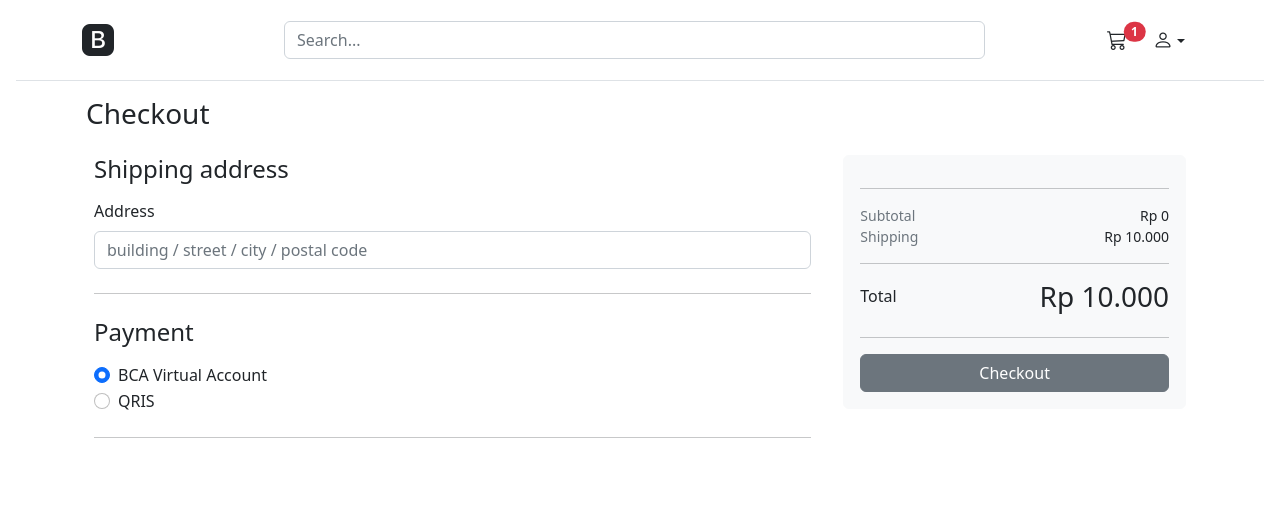
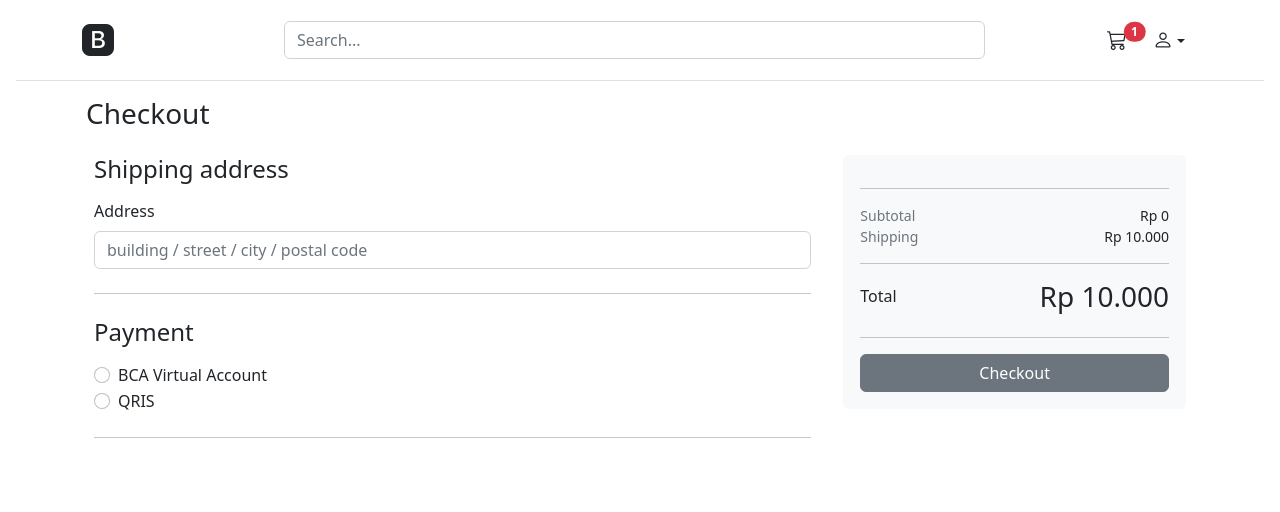
Before and after one commit to mailliw17/angular-e-commz, an Angular app: page /checkout in a window 1280 px wide. Shown: the top 512 px of the page. Built offline with nearby package versions, Linux system fonts and the light colour scheme.

Commit message:
Update Cart & Checkout

```diff
--- a/src/app/app.module.ts
+++ b/src/app/app.module.ts
@@ -1,6 +1,6 @@
 import { BrowserModule } from '@angular/platform-browser';
 import { NgModule } from '@angular/core';
-import { FormsModule } from '@angular/forms';
+import { FormsModule, ReactiveFormsModule } from '@angular/forms';
 
 import { AppRoutingModule } from './app-routing.module';
 import { AppComponent } from './app.component';
@@ -55,7 +55,8 @@ import { CurrencyPipe } from './pipes/currency.pipe';
   imports: [
     BrowserModule,
     AppRoutingModule,
-    FormsModule
+    FormsModule,
+    ReactiveFormsModule,
   ],
   providers: [],
   bootstrap: [AppComponent]
--- a/src/app/pages/buyer/b-cart-page/b-cart-page.component.ts
+++ b/src/app/pages/buyer/b-cart-page/b-cart-page.component.ts
@@ -28,7 +28,7 @@ export class BCartPageComponent implements OnInit {
   }
 
   onDeleteCart(id: string) {
-    this.cartService.delete(id);
+    this.cartService.removeItem(id);
     this.onFetchCart();
   }
 }
--- a/src/app/pages/buyer/b-checkout-page/b-checkout-page.component.html
+++ b/src/app/pages/buyer/b-checkout-page/b-checkout-page.component.html
@@ -1,6 +1,6 @@
 <section class="mb-5">
   <p class="h3 pb-3">Checkout</p>
-  <div class="row g-3">
+  <form [formGroup]="checkoutForm" class="row g-3">
     <div class="col-lg-4 order-lg-last px-3">
       <div class="card bg-light border-light">
 
@@ -27,22 +27,32 @@
           </div>
           <hr>
 
-          <button routerLink="/payment" type="button" class="w-100 btn btn-secondary">Checkout</button>
+          <button type="submit" (click)="onSubmit()" class="w-100 btn btn-secondary">Checkout</button>
         </div>
       </div>
     </div>
 
     <div class="col-lg-8 px-3">
       <h4 class="mb-3">Shipping address</h4>
-
-      <form class="needs-validation" novalidate>
         <div class="row g-3">
           <div class="col-12">
-            <label for="address" class="form-label">Address</label>
-            <input type="text" class="form-control" id="address" placeholder="building / street / city / postal code" required>
-            <div class="invalid-feedback">
-              Please enter your shipping address.
-            </div>
+            <label for="address" class="form-label" for="address">Address</label>
+            <input
+              type="text"
+              class="form-control {{submitted ? 'ng-submitted' : ''}}"
+              formControlName="address"
+              id="address"
+              placeholder="building / street / city / postal code"
+              required
+            >
+            <span
+              *ngIf="
+                (submitted && checkoutForm.get('address').errors) ||
+                (checkoutForm.get('address').errors && checkoutForm.get('address').touched)"
+              style="color: red;"
+            >
+              Please enter your shipping address!
+            </span>
           </div>
         </div>
 
@@ -51,18 +61,28 @@
         <h4 class="mb-3">Payment</h4>
 
         <div class="my-3">
-          <div class="form-check">
-            <input id="credit" name="paymentMethod" type="radio" class="form-check-input" checked required>
-            <label class="form-check-label" for="credit">BCA Virtual Account</label>
+          <div class="form-check" *ngFor="let method of payments">
+            <input
+              type="radio"
+              class="form-check-input {{submitted ? 'ng-submitted' : ''}}"
+              [id]="method.value"
+              formControlName="payment"
+              [value]="method.value"
+              required
+            >
+            <label class="form-check-label" [for]="method.value">{{ method.name }}</label>
           </div>
-          <div class="form-check">
-            <input id="debit" name="paymentMethod" type="radio" class="form-check-input" required>
-            <label class="form-check-label" for="debit">QRIS</label>
-          </div>
+          <span
+            *ngIf="
+              (submitted && checkoutForm.get('payment').errors) ||
+              (checkoutForm.get('payment').errors && checkoutForm.get('payment').touched)"
+            style="color: red;"
+          >
+            Please select a payment method!
+          </span>
         </div>
-      </form>
 
       <hr class="my-4">
     </div>
-  </div>
+  </form>
 </section>
--- a/src/app/pages/buyer/b-checkout-page/b-checkout-page.component.ts
+++ b/src/app/pages/buyer/b-checkout-page/b-checkout-page.component.ts
@@ -1,4 +1,5 @@
 import { Component, OnInit } from '@angular/core';
+import { FormControl, FormGroup, Validators } from '@angular/forms';
 import { CartService } from 'src/app/services/buyer/cart.service';
 
 @Component({
@@ -7,6 +8,18 @@ import { CartService } from 'src/app/services/buyer/cart.service';
   styleUrls: ['./b-checkout-page.component.scss']
 })
 export class BCheckoutPageComponent implements OnInit {
+
+  payments = [
+    {name: 'BCA Virtual Account', value: 'va_bca'},
+    {name: 'QRIS', value: 'qris'}
+  ];
+
+  checkoutForm = new FormGroup({
+    'address': new FormControl(null, [Validators.required]),
+    'payment': new FormControl(null, [Validators.required]),
+  })
+
+  submitted = false;
 
   cart = [];
   subtotal = 0;
@@ -22,4 +35,12 @@ export class BCheckoutPageComponent implements OnInit {
     this.shipping = this.cartService.fetchShipping();
     [this.cart, this.subtotal] = this.cartService.fetchCart(); //+subscribe
   }
+
+  onSubmit() {
+    this.submitted = true;
+    if (this.checkoutForm.invalid) {
+      return;
+    }
+    console.log(this.checkoutForm.value);
+  }
 }
--- a/src/app/pages/buyer/b-product-detail-page/b-product-detail-page.component.ts
+++ b/src/app/pages/buyer/b-product-detail-page/b-product-detail-page.component.ts
@@ -33,6 +33,6 @@ export class BProductDetailPageComponent implements OnInit {
       product: this.product,
       qty: this.qty
     }
-    this.cartService.add(payload);
+    this.cartService.addItem(payload);
   }
 }
--- a/src/app/services/buyer/cart.service.ts
+++ b/src/app/services/buyer/cart.service.ts
@@ -25,7 +25,15 @@ export class CartService {
     return this.shipping;
   }
 
-  add(payload : {product: Product, qty: number}) {
+  updateSubtotal() {
+    if (this.cart.length)
+      this.subtotal = this.cart?.reduce((sum, item) => sum += item.price*item.qty, 0);
+    else
+      this.subtotal = 0;
+    return this.subtotal;
+  }
+
+  addItem(payload : {product: Product, qty: number}) {
     let {product, qty} = payload;
     let index = this.cartIds.indexOf(product.id);
     if (index != -1) {
@@ -45,17 +53,15 @@ export class CartService {
     }
   }
 
-  updateSubtotal() {
-    if (this.cart.length)
-      this.subtotal = this.cart?.reduce((sum, item) => sum += item.price*item.qty, 0);
-    else
-      this.subtotal = 0;
-    return this.subtotal;
-  }
-
-  delete(id: string) {
+  removeItem(id: string) {
     let index = this.cartIds.indexOf(id);
     this.cart.splice(index, 1);
     this.cartIds.splice(index, 1);
   }
+
+  clearCart() {
+    this.cartIds = [];
+    this.cart = [];
+    this.subtotal = 0;
+  }
 }
--- a/src/styles.scss
+++ b/src/styles.scss
@@ -1 +1,5 @@
-/* You can add global styles to this file, and also import other style files */
+select, input {
+  &.ng-invalid.ng-touched, &.ng-invalid.ng-submitted {
+    border: 1px solid red;
+  }
+}
```
